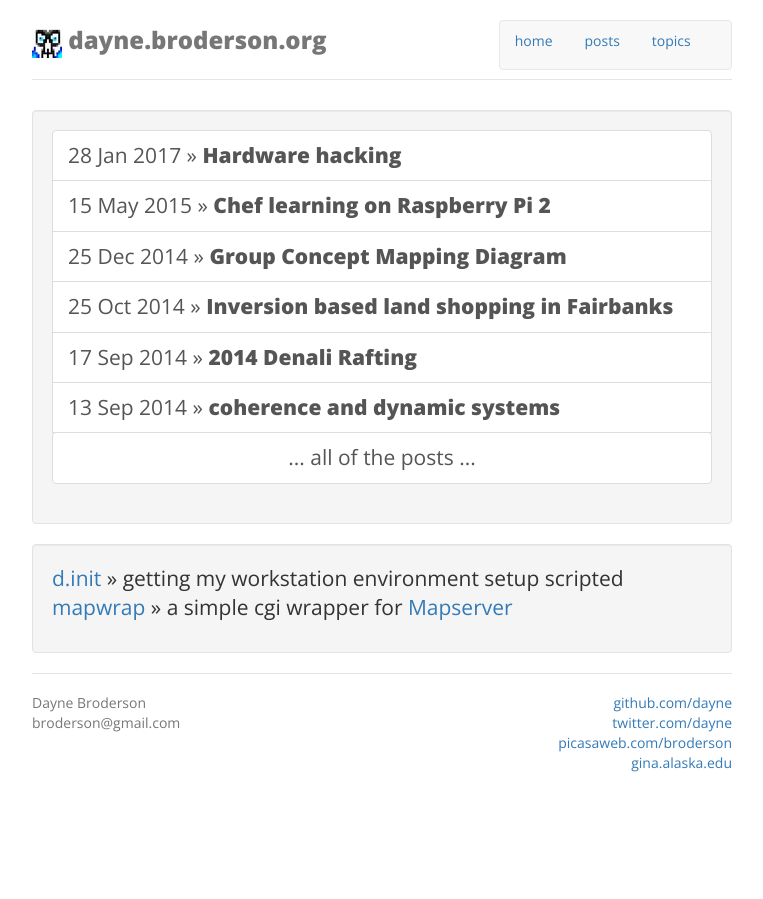
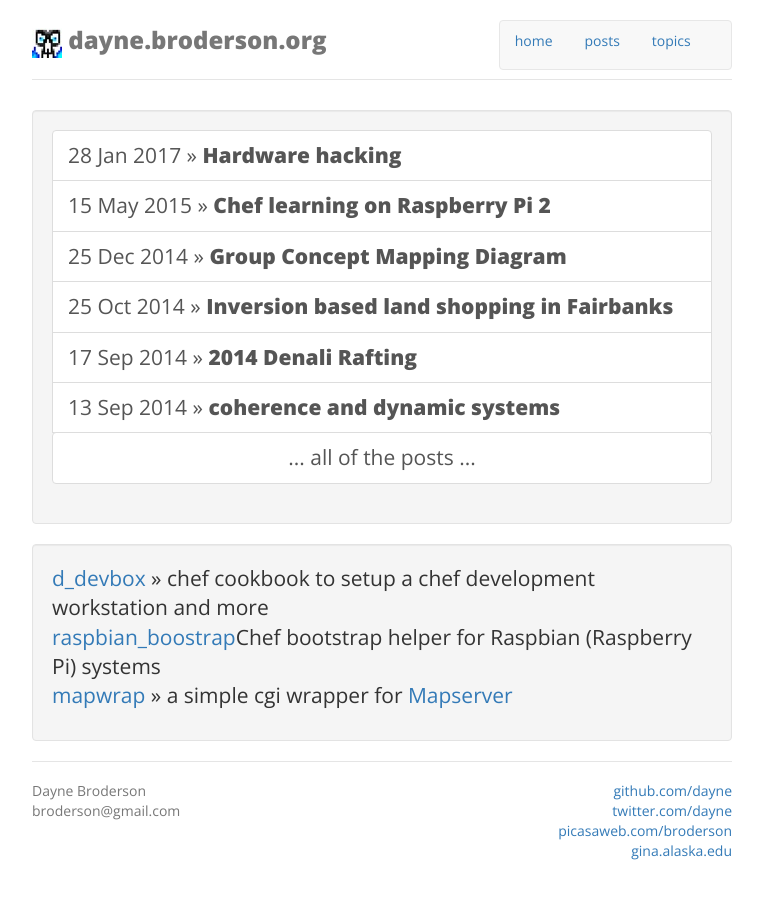
Before and after one commit to dayne/dayne.github.com, a Jekyll site: the page built from index.html, in a window 1280 px wide. Shown: the whole page, without its empty margins (258-1021 px from the left). Built offline with Jekyll 4.4.1, drawn with Linux system fonts in a browser that asks for light colours; nearby versions of some CDN libraries.

Commit message:
chef project cookbooks that make life better

```diff
--- a/_includes/projects.html
+++ b/_includes/projects.html
@@ -1,4 +1,5 @@
 <ul class="list-unstyled text-left">
-    <li><a href="https://github.com/dayne/d.init">d.init</a> &raquo; getting my workstation environment setup scripted</li>
-    <li><a href="https://github.com/gina-alask/mapwrap">mapwrap</a> &raquo; a simple cgi wrapper for <a href="http://mapserver.org/">Mapserver</a></li>
+    <li><a href="https://github.com/dayne/d_devbox">d_devbox</a> &raquo; chef cookbook to setup a chef development workstation and more</li>
+    <li><a href="https://github.com/dayne/raspbian_bootstrap">raspbian_boostrap</a>Chef bootstrap helper for Raspbian (Raspberry Pi) systems</a>
+    <li><a href="https://github.com/gina-alaska/mapwrap">mapwrap</a> &raquo; a simple cgi wrapper for <a href="http://mapserver.org/">Mapserver</a></li>
 </ul>
```
